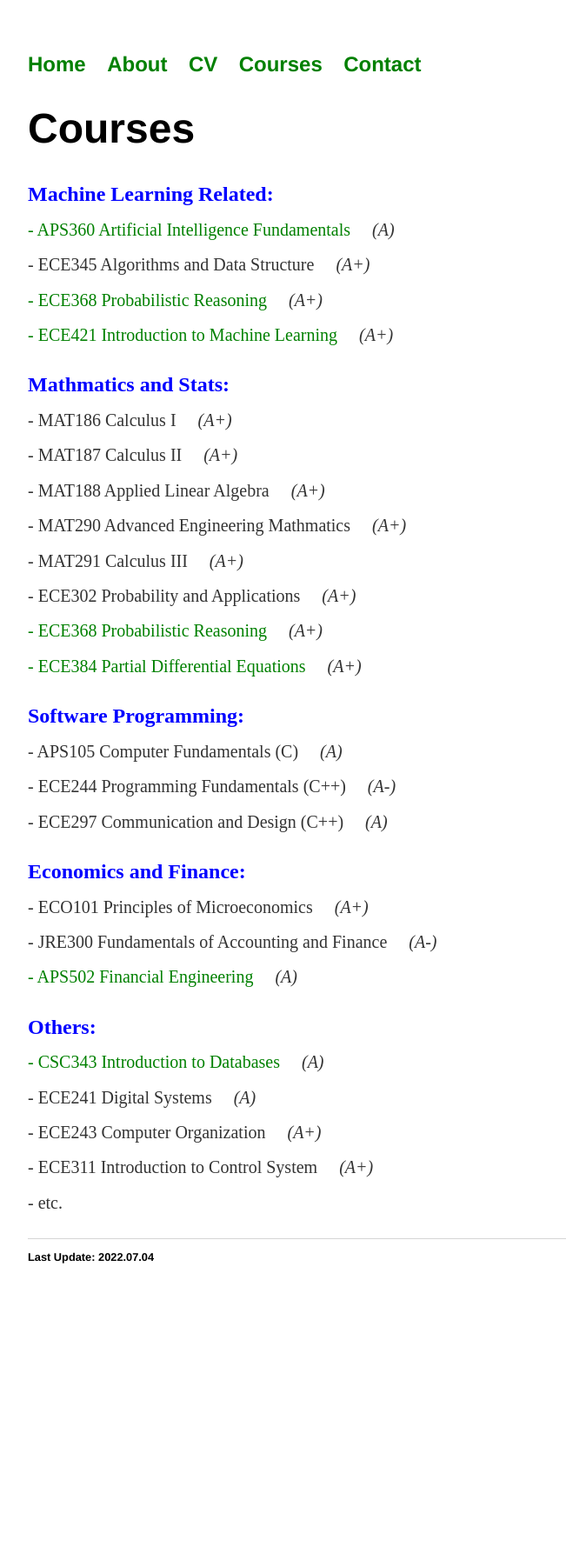
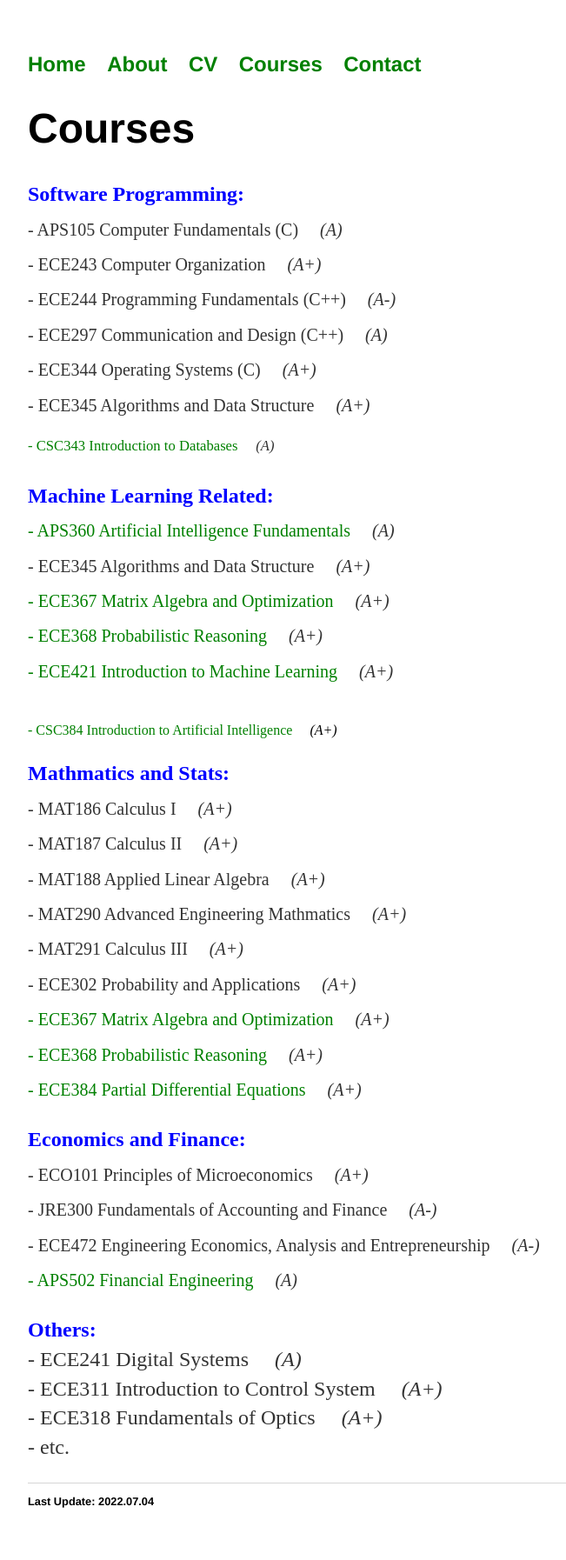
Before and after one commit to ljn1999/ljn1999.github.io, a Jekyll site: the page built from courses/index.html, in a window 1280 px wide. Shown: the whole page at 87% size, without its empty margins (160-811 px from the left). Built offline with Jekyll 4.4.1, drawn with Linux system fonts in a browser that asks for light colours; before the commit the page ends 1513 px from its top, so only the background shows below that.

Commit message:
Update index.html

```diff
--- a/courses/index.html
+++ b/courses/index.html
@@ -31,15 +31,32 @@ a:active {
 </style>
   <h1>Courses</h1>
 
+  <p><font size="5" color="blue"><b>Software Programming:</b></font>
+
+  <br><sub> - APS105 Computer Fundamentals (C) &nbsp;&nbsp;&nbsp;&nbsp;<em>(A)</em>
+  <br> - ECE243 Computer Organization &nbsp;&nbsp;&nbsp;&nbsp;<em>(A+)</em>
+  <br> - ECE244 Programming Fundamentals (C++) &nbsp;&nbsp;&nbsp;&nbsp;<em>(A-)</em>
+  <br> - ECE297 Communication and Design (C++) &nbsp;&nbsp;&nbsp;&nbsp;<em>(A)</em>
+  <br> - ECE344 Operating Systems (C) &nbsp;&nbsp;&nbsp;&nbsp;<em>(A+)</em>
+  <br> - ECE345 Algorithms and Data Structure &nbsp;&nbsp;&nbsp;&nbsp;<em>(A+)</em>
+  <br><sub><a href="https://github.com/ljn1999/CSC343-Introduction-to-Databases">
+       - CSC343 Introduction to Databases</a> &nbsp;&nbsp;&nbsp;&nbsp;<em>(A)</em></sub></p>
+
+
   <p><font size="5" color="blue"><b>Machine Learning Related:</b></font>
 
   <br><sub><a href="https://github.com/ljn1999/APS360-Artificial-Intelligence-Fundamentals">
       - APS360 Artificial Intelligence Fundamentals</a> &nbsp;&nbsp;&nbsp;&nbsp;<em>(A)</em>
   <br> - ECE345 Algorithms and Data Structure &nbsp;&nbsp;&nbsp;&nbsp;<em>(A+)</em>
+  <br><a href="https://github.com/ljn1999/ECE367-Matrix-Algebra-and-Optimization">
+      - ECE367 Matrix Algebra and Optimization</a> &nbsp;&nbsp;&nbsp;&nbsp;<em>(A+)</em>
   <br><a href="https://github.com/ljn1999/ECE368-Probabilistic-Reasoning">
       - ECE368 Probabilistic Reasoning</a> &nbsp;&nbsp;&nbsp;&nbsp;<em>(A+)</em>
   <br><a href="https://github.com/ljn1999/ECE421-Introduction-to-Machine-Learning">
       - ECE421 Introduction to Machine Learning</a> &nbsp;&nbsp;&nbsp;&nbsp;<em>(A+)</em></sub></p>
+  <br><a href="https://github.com/ljn1999/CSC384-Introduction-to-Artificial-Intelligence">
+      - CSC384 Introduction to Artificial Intelligence</a> &nbsp;&nbsp;&nbsp;&nbsp;<em>(A+)</em></sub></p>
+
 
   <p><font size="5" color="blue"><b>Mathmatics and Stats:</b></font>
 
@@ -49,30 +66,27 @@ a:active {
   <br> - MAT290 Advanced Engineering Mathmatics &nbsp;&nbsp;&nbsp;&nbsp;<em>(A+)</em>
   <br> - MAT291 Calculus III &nbsp;&nbsp;&nbsp;&nbsp;<em>(A+)</em>
   <br> - ECE302 Probability and Applications &nbsp;&nbsp;&nbsp;&nbsp;<em>(A+)</em>
+  <br><a href="https://github.com/ljn1999/ECE367-Matrix-Algebra-and-Optimization">
+      - ECE367 Matrix Algebra and Optimization</a> &nbsp;&nbsp;&nbsp;&nbsp;<em>(A+)</em>
   <br><a href="https://github.com/ljn1999/ECE368-Probabilistic-Reasoning">
       - ECE368 Probabilistic Reasoning</a> &nbsp;&nbsp;&nbsp;&nbsp;<em>(A+)</em>
   <br><a href="https://github.com/ljn1999/ESC384-Partial-Differential-Equations">
       - ECE384 Partial Differential Equations</a> &nbsp;&nbsp;&nbsp;&nbsp;<em>(A+)</em></sub></p>
 
-  <p><font size="5" color="blue"><b>Software Programming:</b></font>
-
-  <br><sub> - APS105 Computer Fundamentals (C) &nbsp;&nbsp;&nbsp;&nbsp;<em>(A)</em>
-  <br> - ECE244 Programming Fundamentals (C++) &nbsp;&nbsp;&nbsp;&nbsp;<em>(A-)</em>
-  <br> - ECE297 Communication and Design (C++) &nbsp;&nbsp;&nbsp;&nbsp;<em>(A)</em></sub></p>
 
   <p><font size="5" color="blue"><b>Economics and Finance:</b></font>
 
   <br><sub> - ECO101 Principles of Microeconomics &nbsp;&nbsp;&nbsp;&nbsp;<em>(A+)</em>
   <br> - JRE300 Fundamentals of Accounting and Finance &nbsp;&nbsp;&nbsp;&nbsp;<em>(A-)</em>
+  <br> - ECE472 Engineering Economics, Analysis and Entrepreneurship &nbsp;&nbsp;&nbsp;&nbsp;<em>(A-)</em>
   <br><a href="https://github.com/ljn1999/APS502-Financial-Engineering">
       - APS502 Financial Engineering</a> &nbsp;&nbsp;&nbsp;&nbsp;<em>(A)</em></sub></p>
 
+
   <p><font size="5" color="blue"><b>Others:</b></font>
-  <br><sub><a href="https://github.com/ljn1999/CSC343-Introduction-to-Databases">
-      - CSC343 Introduction to Databases</a> &nbsp;&nbsp;&nbsp;&nbsp;<em>(A)</em>
   <br> - ECE241 Digital Systems &nbsp;&nbsp;&nbsp;&nbsp;<em>(A)</em>
-  <br> - ECE243 Computer Organization &nbsp;&nbsp;&nbsp;&nbsp;<em>(A+)</em>
   <br> - ECE311 Introduction to Control System &nbsp;&nbsp;&nbsp;&nbsp;<em>(A+)</em>
+  <br> - ECE318 Fundamentals of Optics &nbsp;&nbsp;&nbsp;&nbsp;<em>(A+)</em>
   <br> - etc.</sub></p>
 
 
```
